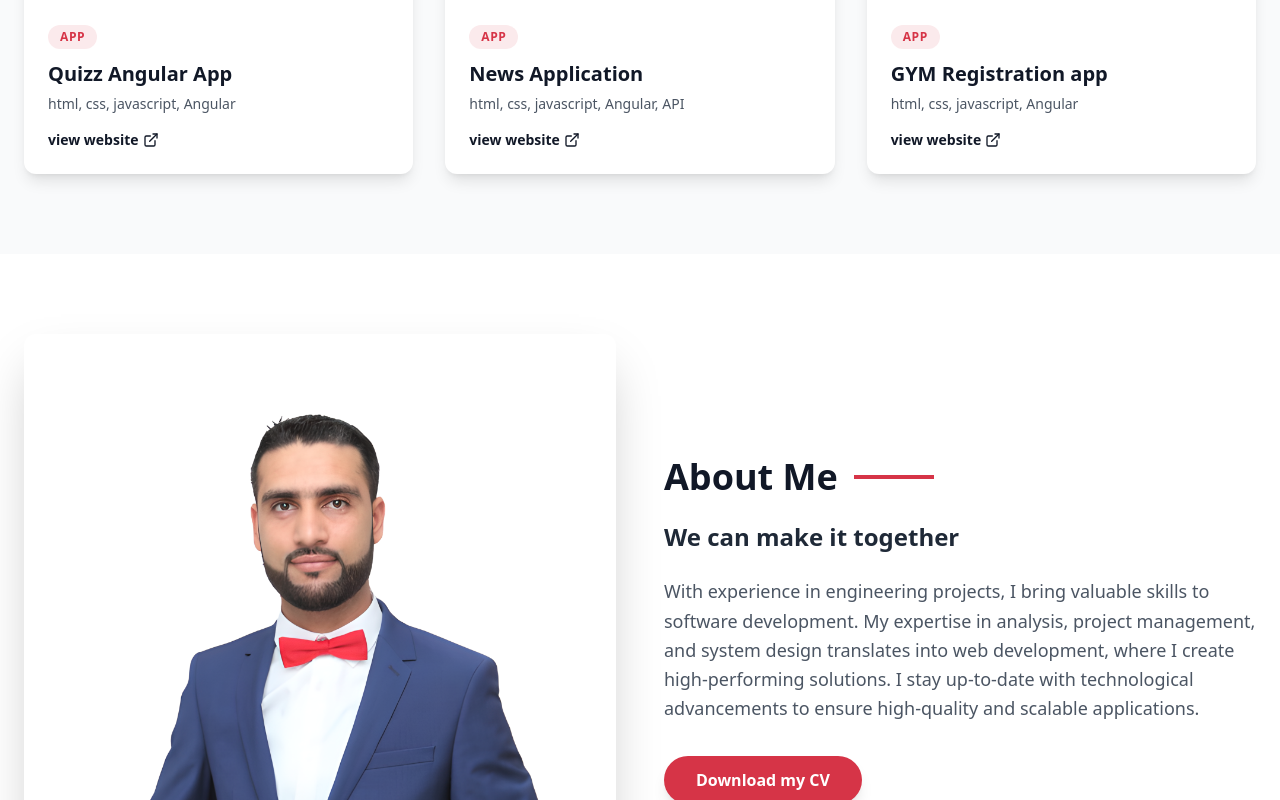
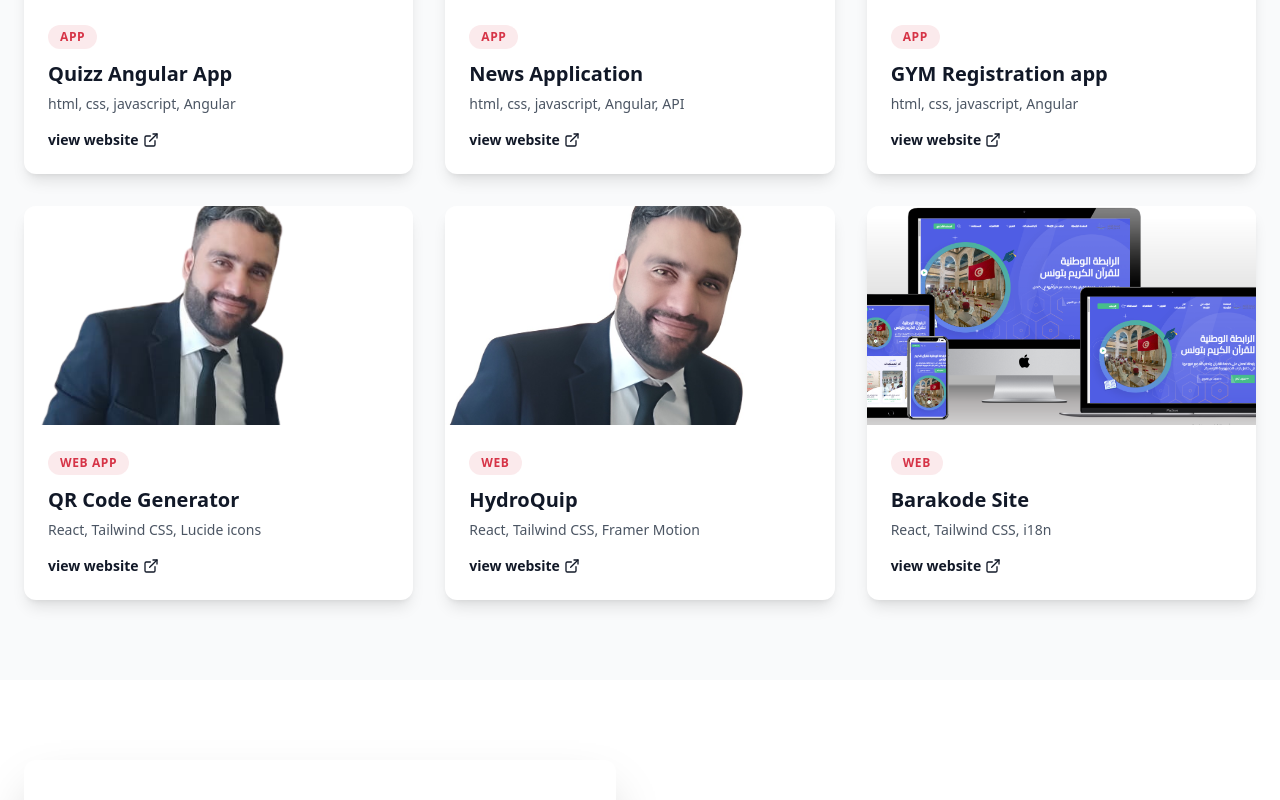
Before and after one commit to ayoub-aouinti/Portfolio-Ayoub-dev, a React (Vite) app: page / in a window 1280 px wide. Shown: the part 1639-2439 px from the top of the page. Built offline with nearby package versions, Linux system fonts and the light colour scheme.

Commit message:
feat: Add Portfolio component displaying projects with details, links, and animations.

```diff
--- a/src/components/Portfolio.jsx
+++ b/src/components/Portfolio.jsx
@@ -11,7 +11,7 @@ const Portfolio = () => {
       title: "Personal website for chikh Ayoub",
       tech: "html, css, javascript, php",
       image: "/images/work_4_full.png",
-      link: "https://ayoubaouinti-quran.netlify.app/?fbclid=IwAR3bdrOmv92B-TLyPKG3KNbbNVY4sKA5oavbrNmyh9gXKNnRuhAGGz4RYp4",
+      link: "https://www.ayoubquran.com/",
       type: "Personal"
     },
     {
@@ -25,7 +25,7 @@ const Portfolio = () => {
       title: "Website & platform for rabitaqurania of Tunisia",
       tech: "html, css, javascript, php, Laravel",
       image: "/images/work_6_full.png",
-      link: "https://rabitaquran.alwaysdata.net/public/",
+      link: "http://rabitaquran.tn/",
       type: "Platform"
     },
     {
@@ -49,6 +49,27 @@ const Portfolio = () => {
       image: "/images/work_9_full.png",
       video: "https://www.youtube.com/watch?v=2nQLzMUvELI",
       type: "App"
+    },
+    {
+      title: "QR Code Generator",
+      tech: "React, Tailwind CSS, Lucide icons",
+      image: "/images/cover_bg_14.png",
+      link: "https://qr-generatora.netlify.app/",
+      type: "Web App"
+    },
+    {
+      title: "HydroQuip",
+      tech: "React, Tailwind CSS, Framer Motion",
+      image: "/images/cover_bg_13.jpg",
+      link: "https://hydro-quip.netlify.app/",
+      type: "Web"
+    },
+    {
+      title: "Barakode Site",
+      tech: "React, Tailwind CSS, i18n",
+      image: "/images/work_6_full.png",
+      link: "https://barakodesite.netlify.app/",
+      type: "Web"
     }
   ];
 
```
